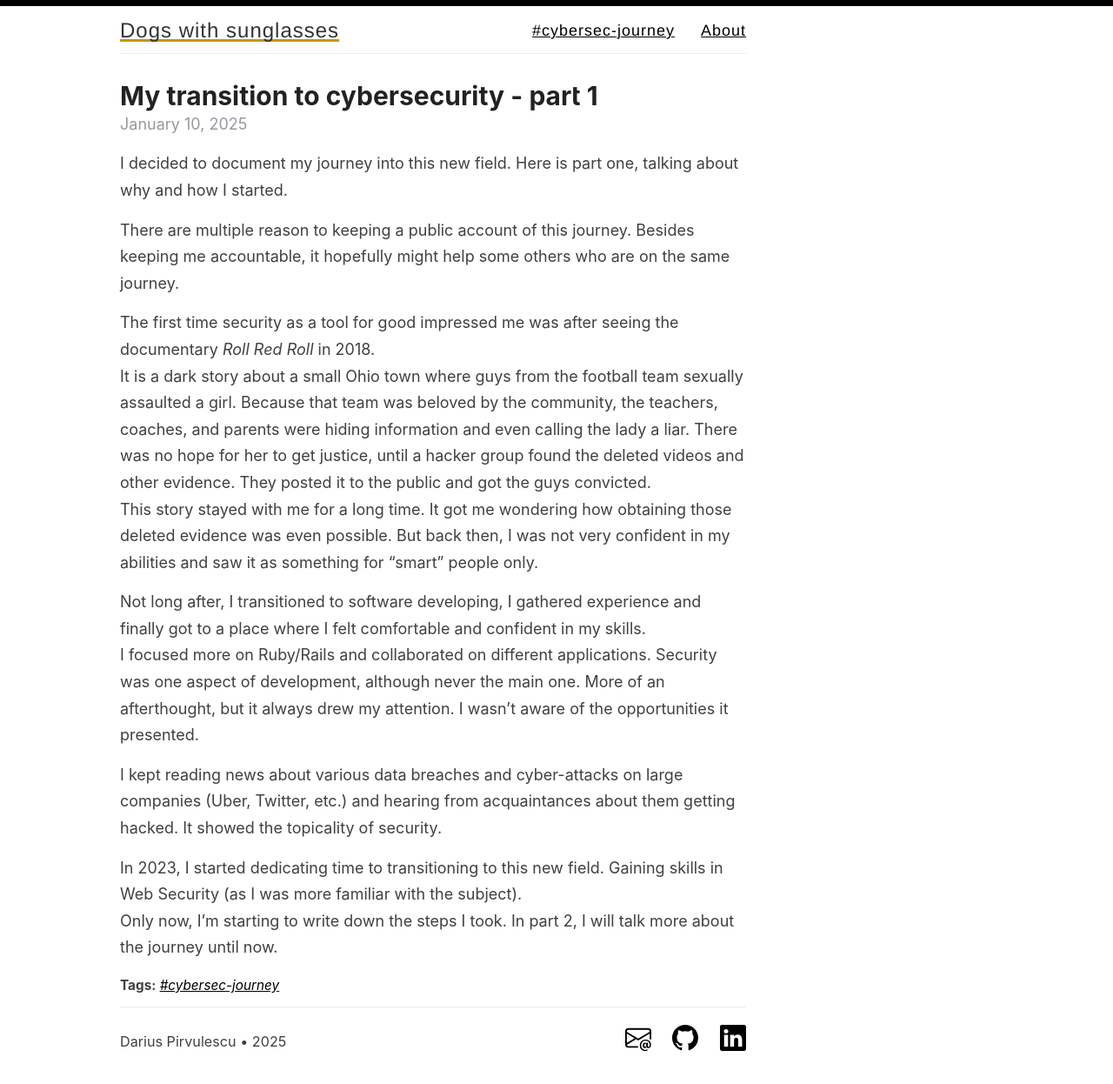
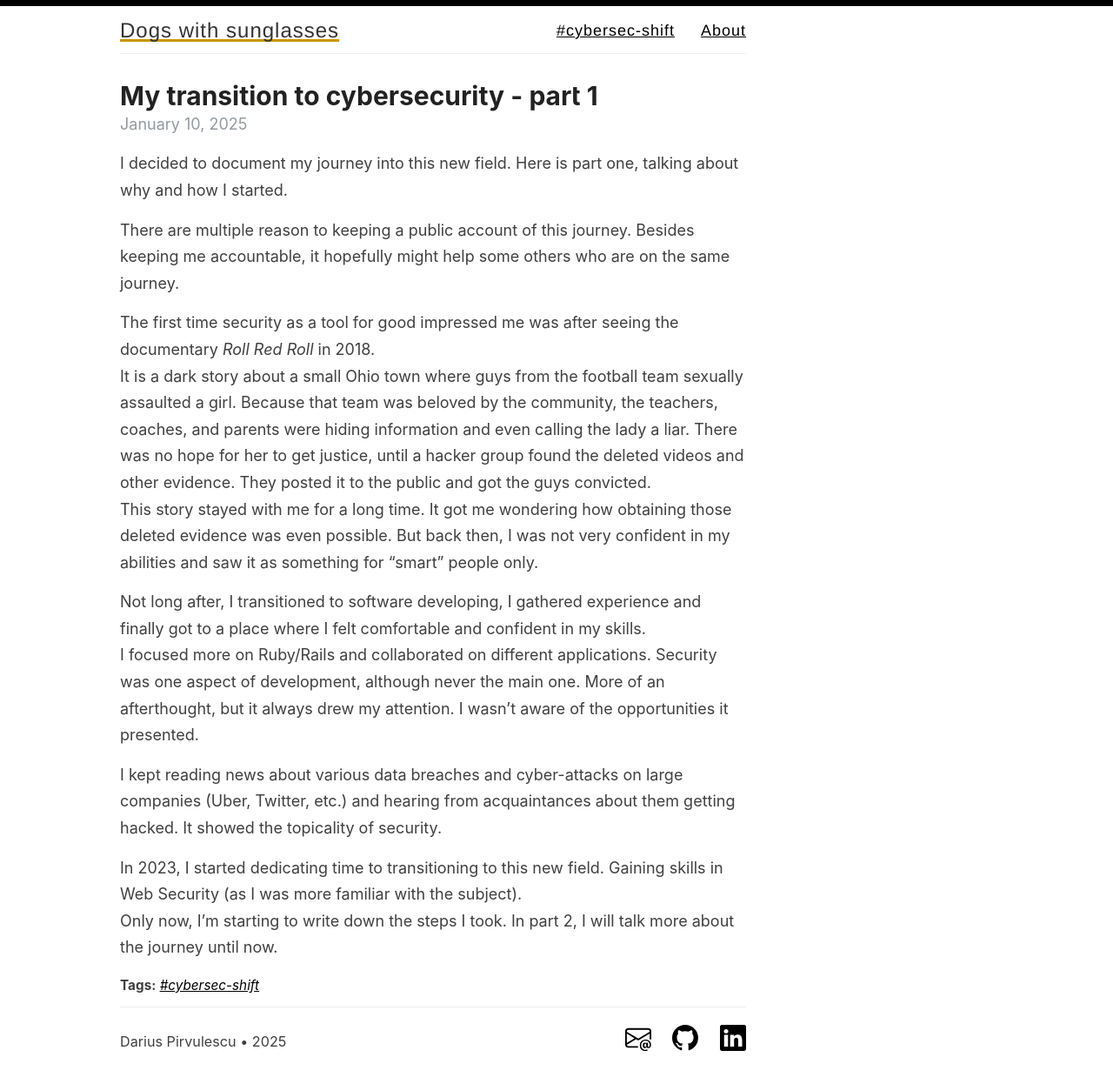
Before and after one commit to panacotar/blog, a Jekyll site: the page built from _posts/2025-01-10-my-transition-to-cybersecurity-part-1.md, in a window 1280 px wide. Shown: the whole page at 87% size. Built offline with Jekyll 4.4.1, drawn with Linux system fonts in a browser that asks for light colours.

Commit message:
Update tag cyber-journey

```diff
--- a/_layouts/default.html
+++ b/_layouts/default.html
@@ -33,7 +33,7 @@
             </a>
 
             <nav>
-              <a href="{{ site.baseurl }}/tags#cybersec-journey" class="nav-link">#cybersec-journey</a>
+              <a href="{{ site.baseurl }}/tags#cybersec-shift" class="nav-link">#cybersec-shift</a>
               <div class="nav-separator">|</div>
               <a href="{{ site.baseurl }}/about" class="nav-link">About</a>
             </nav>
--- a/_posts/2025-01-10-my-transition-to-cybersecurity-part-1.md
+++ b/_posts/2025-01-10-my-transition-to-cybersecurity-part-1.md
@@ -1,7 +1,7 @@
 ---
 layout: post
 title: My transition to cybersecurity - part 1
-tags: cybersec-journey
+tags: cybersec-shift
 ---
 
 I decided to document my journey into this new field. Here is part one, talking about why and how I started.
```
